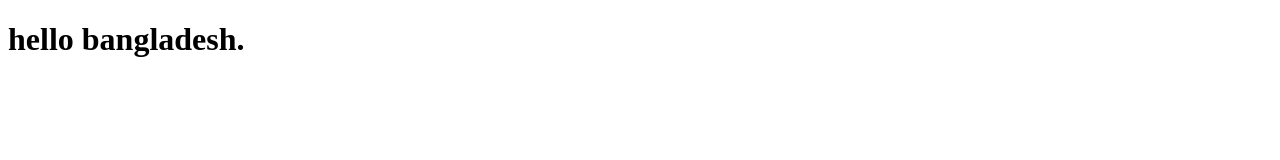
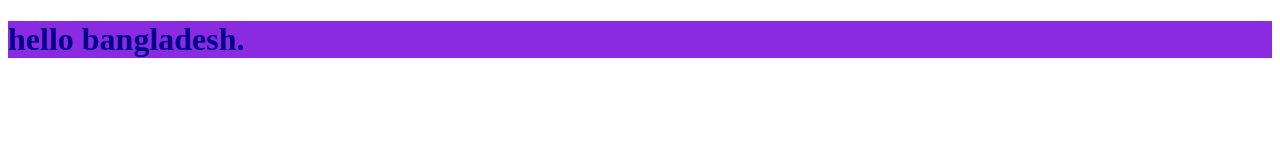
Before and after one commit to Mahin3712/ny-new-repo, a plain HTML site: page index.html in a window 1280 px wide. Drawn offline with Linux system fonts and the light colour scheme.

Commit message:
added commit

```diff
--- a/index.html
+++ b/index.html
@@ -5,6 +5,7 @@
     <meta http-equiv="X-UA-Compatible" content="IE=edge">
     <meta name="viewport" content="width=device-width, initial-scale=1.0">
     <title>My new repo</title>
+    <link rel="stylesheet" href="style.css">
 </head>
 <body>
     <h1>hello bangladesh.</h1>
--- /dev/null
+++ b/style.css
@@ -0,0 +1,4 @@
+h1{
+    background-color: blueviolet;
+    color: darkblue;
+}
```
